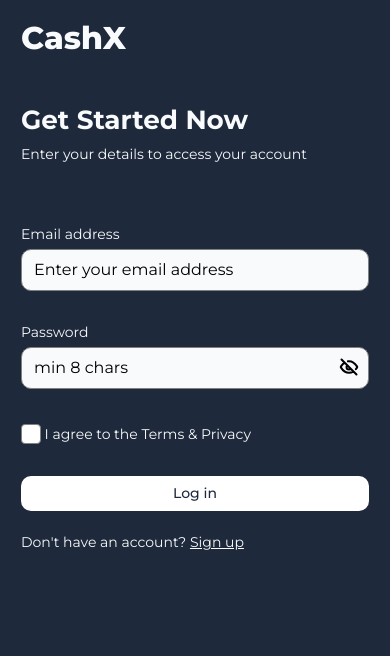
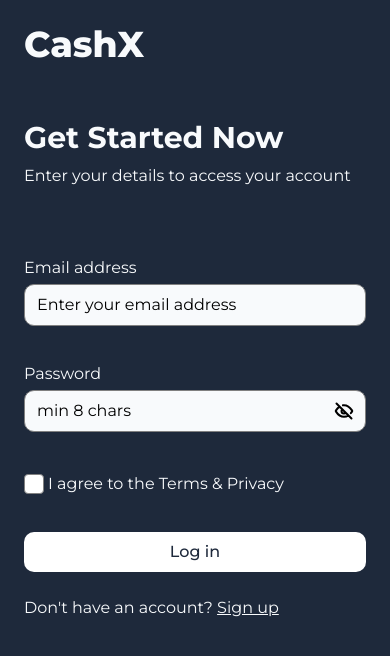
Before and after one commit to Azeez095/CashX, a Vue app: page /login in a window 390 px wide. Shown: the top 656 px of the page. Built offline with nearby package versions, Linux system fonts and the light colour scheme.

Commit message:
Update index.css

```diff
--- a/index.css
+++ b/index.css
@@ -32,16 +32,3 @@
 .scroll-container::-webkit-scrollbar {
     display: none;
 }
-
-
-
-@media only screen and (max-width: 640px) {
-    * {
-        font-size: 14px;
-    }
-
-    input {
-        font-size: 16px;
-    }
-
-}
```
